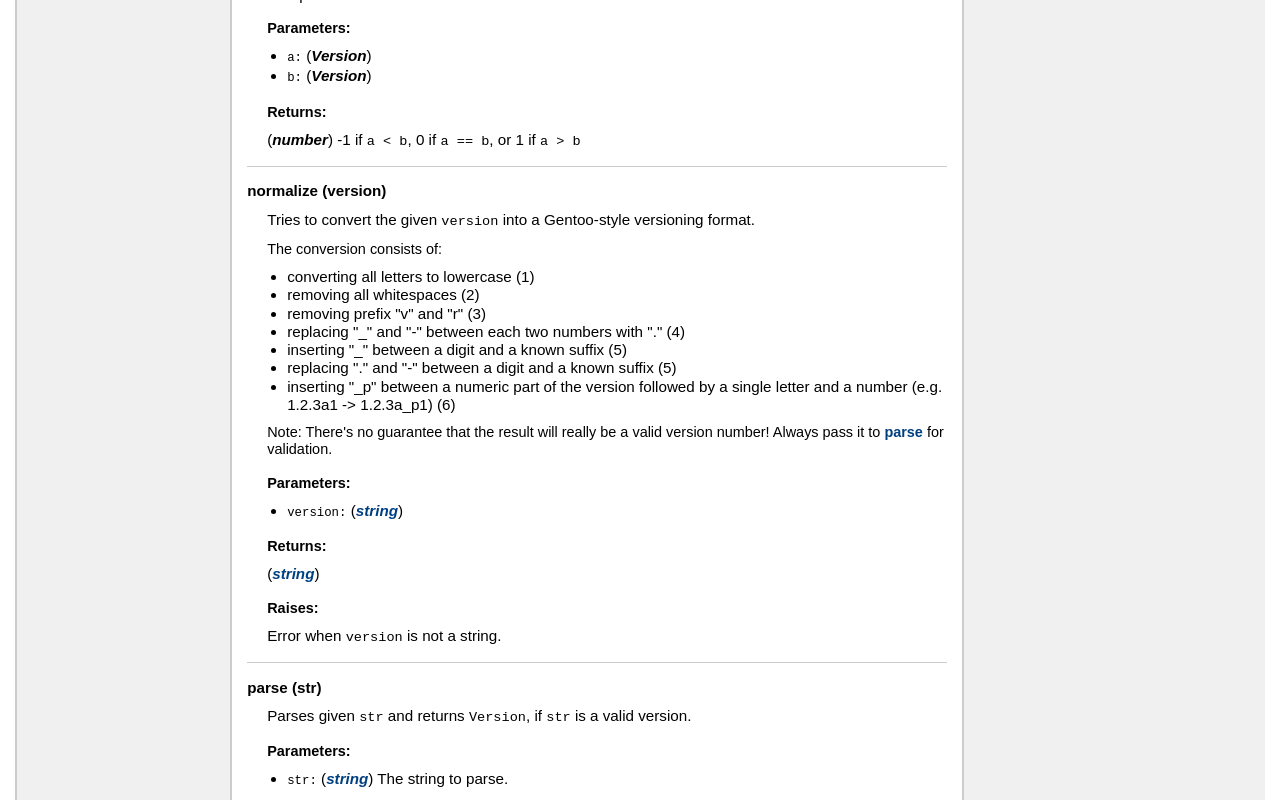
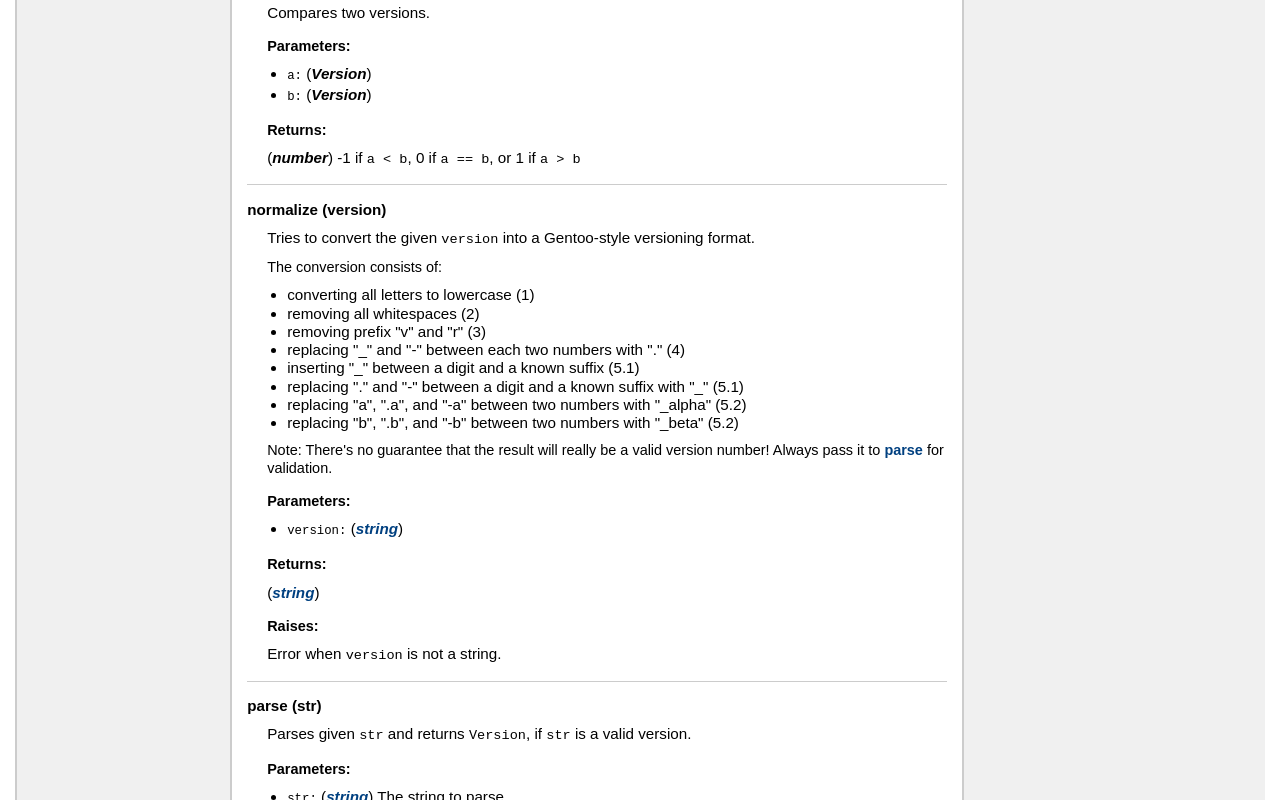
Before and after one commit to jirutka/gversion.lua, a plain HTML site: page ldoc/index.html in a window 1280 px wide. Shown: the part 1362-2162 px from the top of the page. Drawn offline with Linux system fonts and the light colour scheme.

Commit message:
Built from 8a86c83

```diff
--- a/ldoc/index.html
+++ b/ldoc/index.html
@@ -73,7 +73,8 @@
 </span>ver<span class="string">"1.2_beta_pre"</span> &gt; ver<span class="string">"1.2_p1"</span>  <span class="comment">--&gt; false
 </span>
 <span class="comment">-- Normalize version; try to convert it into our versioning format
-</span>ver.normalize(<span class="string">"2_1-beta3"</span>)  <span class="comment">--&gt; "2.1_beta3"</span>
+</span>ver.normalize(<span class="string">"2_1-beta3"</span>)  <span class="comment">--&gt; "2.1_beta3"
+</span>ver.normalize(<span class="string">"2.1b3"</span>)      <span class="comment">--&gt; "2.1_beta3"</span>
 </pre>
 
 <p> See <a href="https://devmanual.gentoo.org/ebuild-writing/file-format/#file-naming-rules">https://devmanual.gentoo.org/ebuild-writing/file-format/#file-naming-rules</a>
@@ -206,10 +207,10 @@
     <li>removing all whitespaces (2)</li>
     <li>removing prefix "v" and "r" (3)</li>
     <li>replacing "_" and "-" between each two numbers with "." (4)</li>
-    <li>inserting "_" between a digit and a known suffix (5)</li>
-    <li>replacing "." and "-" between a digit and a known suffix (5)</li>
-    <li>inserting "_p" between a numeric part of the version followed by a single
-    letter and a number (e.g. 1.2.3a1 -> 1.2.3a_p1) (6)</li>
+    <li>inserting "_" between a digit and a known suffix (5.1)</li>
+    <li>replacing "." and "-" between a digit and a known suffix with "_" (5.1)</li>
+    <li>replacing "a", ".a", and "-a" between two numbers with "_alpha" (5.2)</li>
+    <li>replacing "b", ".b", and "-b" between two numbers with "_beta" (5.2)</li>
 </ul>
 
 <p> Note: There's no guarantee that the result will really be a valid version
```
